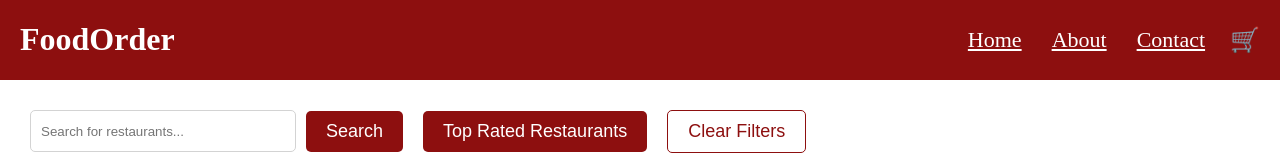
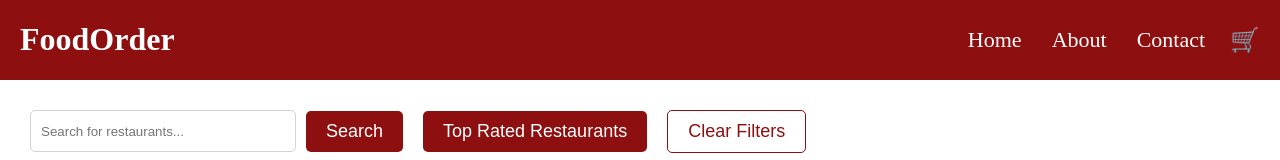
Before and after one commit to divC21/food-ordering-app, a React (Vite) app: page / in a window 1280 px wide. Shown: the top 160 px of the page. Built offline with nearby package versions, Linux system fonts and the light colour scheme; no server answers.

Commit message:
Routing with useNavigate hook and Link

```diff
--- a/index.css
+++ b/index.css
@@ -2,3 +2,7 @@ body{
     margin: 0;
     padding: 0;
 }
+a{
+    color: black;
+    text-decoration: none;
+}
--- a/src/components/MainContainer/MainContainer.js
+++ b/src/components/MainContainer/MainContainer.js
@@ -1,5 +1,5 @@
 import { useEffect, useState } from "react";
-import { useNavigate } from "react-router-dom";
+import { Link, useNavigate } from "react-router-dom";
 import RestaurantCard from "../RestaurantCard/RestaurantCard";
 import "./main-container.css";
 import Shimmer from "../Shimmer/Shimmer";
@@ -57,9 +57,10 @@ const MainContainer = () => {
     fetchData();
   };
 
-  const handleRestaurantDetails = (id) => {
-    navigate(`/restaurant/${id}`);
-  };
+  //Navigate using useNavigate hook
+  // const handleRestaurantDetails = (id) => {
+  //   navigate(`/restaurant/${id}`);
+  // };
 
   return (
     <div className="main-container">
@@ -88,8 +89,9 @@ const MainContainer = () => {
       <div className="restaurant-container">
         {filteredRestaurants.length ? (
           filteredRestaurants.map((res) => (
+            /* Navigate using LINK */
+            <Link to={`/restaurant/${res.id}`} key={res.id}>
               <RestaurantCard
-              key={res.id}
                 resData={{
                   name: res.name,
                   description: res.description,
@@ -98,8 +100,9 @@ const MainContainer = () => {
                   cuisines: res.cuisines,
                   imageId: res.imageId,
                 }}
-              onClick={() => handleRestaurantDetails(res.id)}
+                // onClick={() => handleRestaurantDetails(res.id)}
               />
+            </Link>
           ))
         ) : (
           <Shimmer noOfCards={14} />
```
Lines whose indentation alone changed are shown as unchanged.
